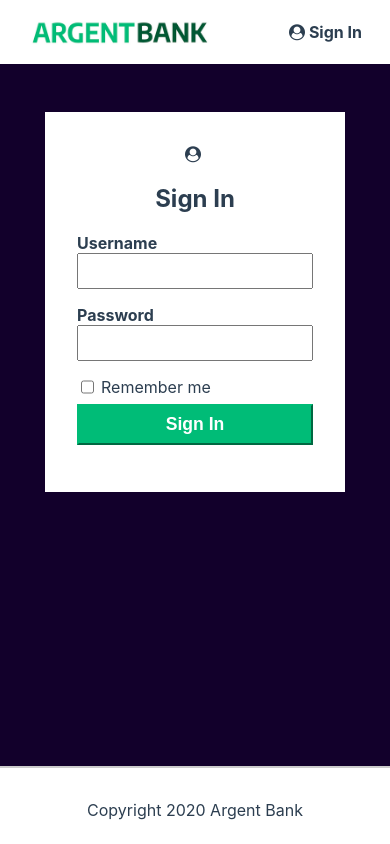
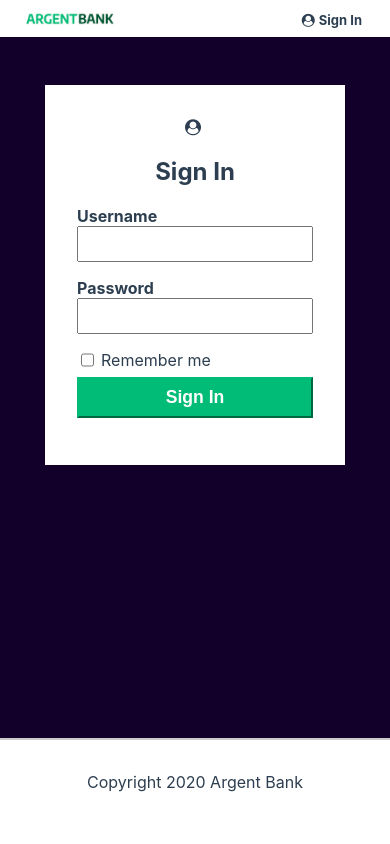
Before and after one commit to Future64/MaximDassonneville_13_07032022, a React (Create React App) app: page /signin in a window 390 px wide. Built offline with nearby package versions, Linux system fonts and the light colour scheme.

Commit message:
footer css

```diff
--- a/src/components/footer/Footer.css
+++ b/src/components/footer/Footer.css
@@ -1,5 +1,5 @@
 .footer {
-    position: absolute;
+    /* position: absolute; */
     bottom: 0;
     width: 100vw;
     display: flex;
--- a/src/components/headDashboard/HeadDashboard.css
+++ b/src/components/headDashboard/HeadDashboard.css
@@ -49,3 +49,9 @@
 .cancel-button {
     margin-left: 5px;
 }
+
+@media (max-width: 409px){
+    .header {
+        font-size: 13px;
+    }
+}
--- a/src/components/header/Header.css
+++ b/src/components/header/Header.css
@@ -37,3 +37,13 @@
 .fa-user-circle {
     margin-right: 4px;
 }
+
+@media (max-width: 409px) {
+    .main-nav a {
+        font-size: 13px;
+    }
+    .main-nav-logo-image {
+        max-width: 100%;
+        width: 100px;
+    }
+}
--- a/src/components/inputForm/InputForm.css
+++ b/src/components/inputForm/InputForm.css
@@ -1,14 +1,80 @@
 .noTopMargin {
   /* Ajout */
   position: relative;
-    height: 93vh;
+  height: 91vh;
+}
+@media screen and (max-height: 1354px) {
+  .noTopMargin {
+    height: 90vh;
+  }
+}
+@media screen and (max-height: 1254px) {
+  .noTopMargin {
+    height: 89vh;
+  }
+}
+@media screen and (max-height: 1154px) {
+  .noTopMargin {
+    height: 87vh;
+  }
 }
 
-@media (max-height: 918px) {
+@media screen and (max-height: 1054px) {
   .noTopMargin {
     height: 86vh;
   }
 }
+
+@media screen and (max-height: 990px) {
+  .noTopMargin {
+    height: 85vh;
+  }
+}
+@media screen and (max-height: 922px) {
+  .noTopMargin {
+    height: 83vh;
+  }
+}
+@media screen and (max-height: 918px) {
+  .noTopMargin {
+    height: 85vh;
+  }
+}
+@media screen and (max-height: 888px) {
+  .noTopMargin {
+    height: 83vh;
+  }
+}
+@media screen and (max-height: 777px) {
+  .noTopMargin {
+    height: 82vh;
+  }
+}
+@media screen and (max-height: 690px) {
+  .noTopMargin {
+    height: 79vh;
+  }
+}
+@media screen and (max-height: 640px) {
+  .noTopMargin {
+    height: 77vh;
+  }
+}
+@media screen and (max-height: 595px) {
+  .noTopMargin {
+    height: 76vh;
+  }
+}
+@media screen and (max-height: 570px) {
+  .noTopMargin {
+    height: 75vh;
+  }
+}
+/* @media screen and (max-width: 409px) {
+  .noTopMargin {
+    height: 89vh;
+  }
+} */
 
 .sign-in-button {
   display: block;
@@ -33,7 +99,6 @@
   margin-top: 3rem;
   padding: 2rem;
 }
-
 
 /* .sign-in-icon {
     font-size: 5rem;
@@ -63,7 +128,7 @@
   font-size: 1.2rem;
 }
 
-.msgErr{
+.msgErr {
   display: block;
   margin-top: 5px;
   color: red;
```
Lines whose indentation alone changed are shown as unchanged.
